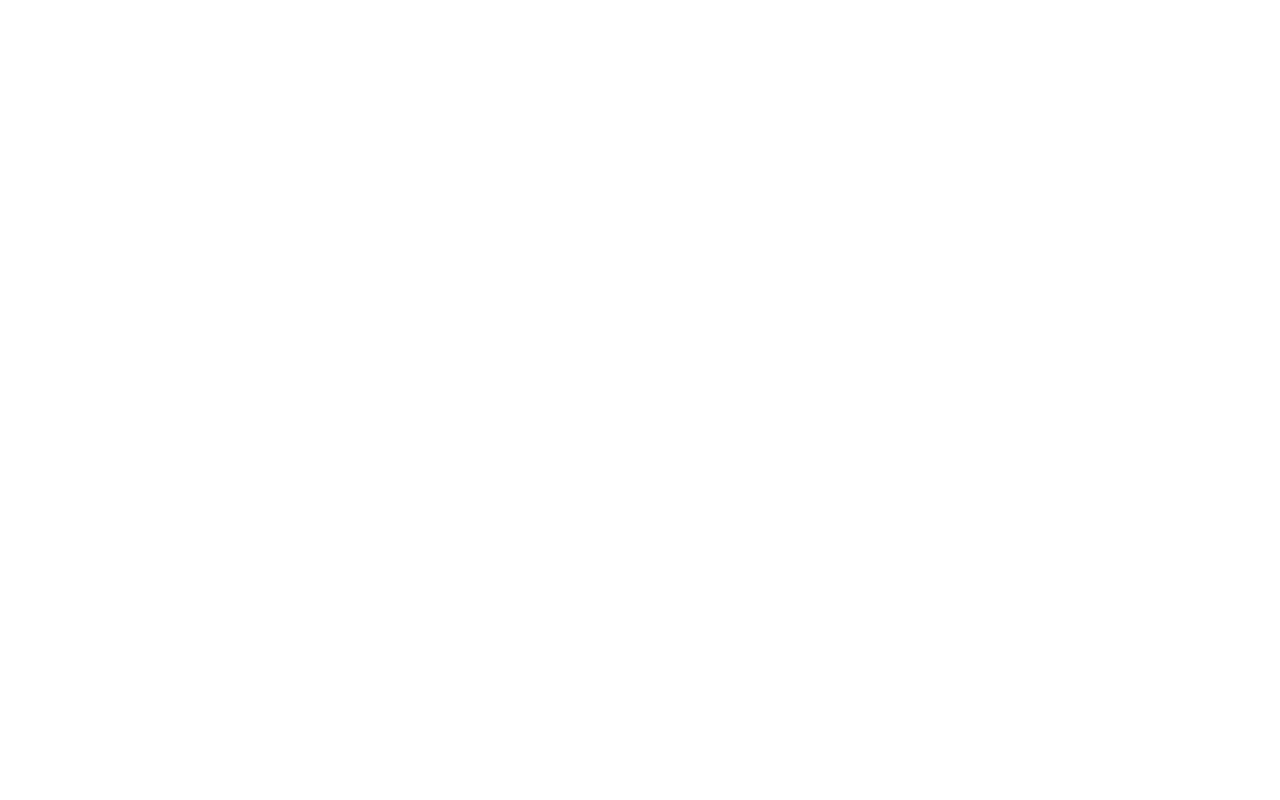
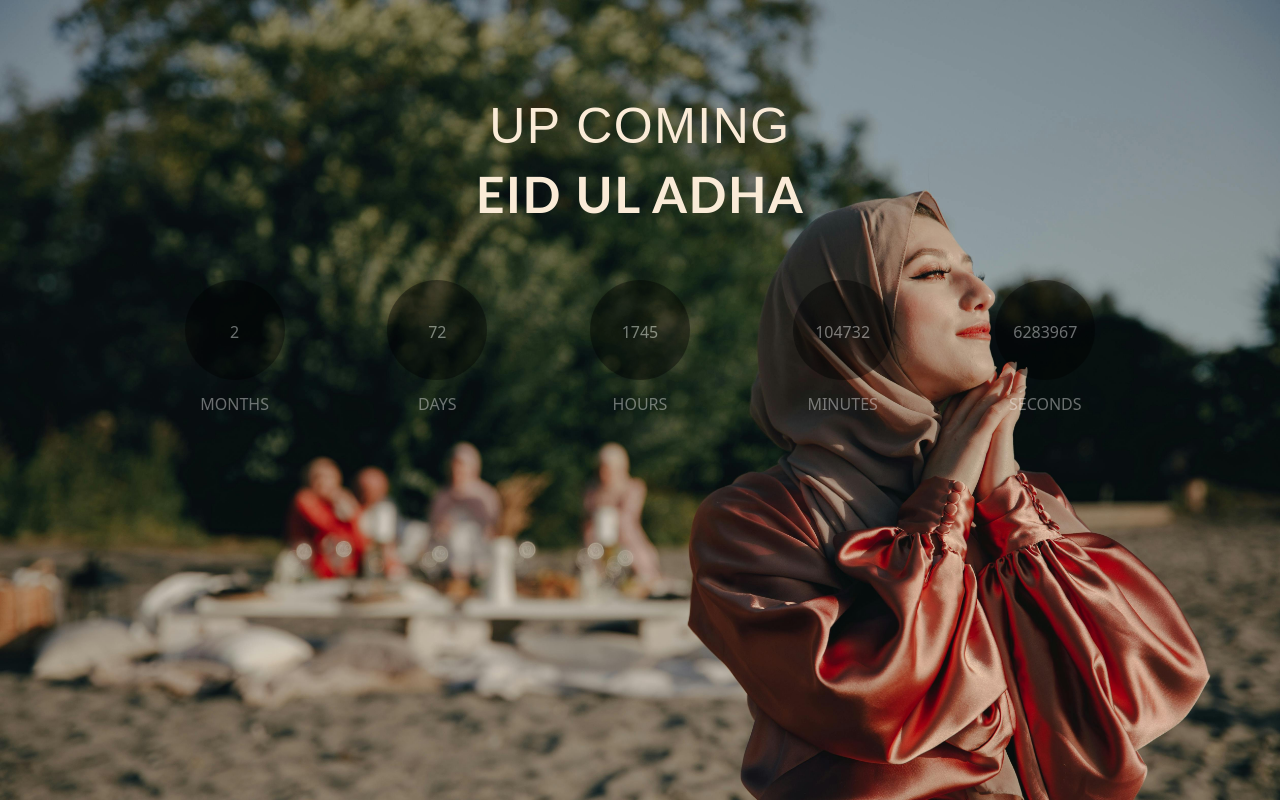
Before and after one commit to Tahir-Yousafzai/JS_Basic_DOM, a plain HTML site: page index.html in a window 1280 px wide. Drawn offline with Linux system fonts and the light colour scheme.

Commit message:
Assigment done

```diff
--- a/app.js
+++ b/app.js
@@ -0,0 +1,28 @@
+
+function countDown() {
+
+    var eidDate = new Date('2024-07-21');
+
+    var currentDate = new Date();
+
+    var msPerDay = 1000 * 60 * 60 * 24;
+
+    var timeDiff = eidDate.getTime() - currentDate.getTime();
+
+
+    var seconds = Math.floor(timeDiff / 1000);
+    var minutes = Math.floor(seconds / 60);
+    var hours = Math.floor(minutes / 60);
+    var days = Math.floor(hours / 24);
+    var months = Math.floor(days / 30);
+
+
+    document.getElementById("months").innerHTML = months;
+    document.getElementById("days").innerHTML = days;
+    document.getElementById("hours").innerHTML = hours;
+    document.getElementById("minutes").innerHTML = minutes;
+    document.getElementById("seconds").innerHTML = seconds;
+
+}
+
+countDown();
--- a/index.html
+++ b/index.html
@@ -10,10 +10,54 @@
 <body>
     <div class="container">
         <div class="row">
-            <div class="col-lg-6">
-
+            <div class="col">
+                <div class="heding pt-5 mt-5">
+                    <h2>UP COMING</h1>
+                    <h1>EID UL ADHA</h1>
+                </div>
+            </div>
+        </div>
+        <div class="row">
+            <div class="col">
+                <div class="main-box pt-5">
+                    <div class="boxes">
+                        <div class="box01">
+                            <p id="months"></p>
+                        </div>
+                        <p class="mt-5">MONTHS</p>
+                    </div>
+                    <div class="boxes">
+                        <div class="box02">
+                            <p id="days"></p>
+                        </div>
+                        <p class="mt-5">DAYS</p>
+                    </div>
+                    <div class="boxes">
+                        <div class="box03">
+                            <p id="hours"></p>
+                        </div>
+                        <p class="mt-5">HOURS</p>
+                    </div>
+                    <div class="boxes">
+                        <div class="box04">
+                            <p id="minutes"></p>
+                            <p class="mt-5">MINUTES</p>
+                        </div>
+                    </div>
+                    <div class="boxes">
+                        <div class="box05">
+                            <p id="seconds"></p>
+                        </div>
+                        <p class="mt-5">SECONDS</p>
+                    </div>
+                </div>
             </div>
         </div>
     </div>
+
+
+
+
+    <script src="app.js"></script>
 </body>
 </html>
--- a/style.css
+++ b/style.css
@@ -1,3 +1,36 @@
 body{
-    background-image: ;
+    background-image:url(Images/Eid\ ul\ Eidha.jpg) ;
+    background-repeat: no-repeat;
+    background-size: cover;
+    position: relative;
 }
+h1{
+ text-align: center;
+ color: antiquewhite;
+ font-size: 50px;
+ font-weight: 800;
+ letter-spacing: 1.5px;
+ font-family: 'Gill Sans', 'Gill Sans MT', Calibri, 'Trebuchet MS', sans-serif;
+}
+h2{
+ text-align: center;
+ color: antiquewhite;
+ font-size: 50px;
+ letter-spacing: 1.5px;
+ font-family: fantasy;
+}
+.main-box{
+    display: flex;
+    justify-content: space-evenly;
+    align-items: center;
+}
+.boxes{
+    background-color: black;
+    text-align: center;
+    opacity: 40%;
+    padding-top: 40px;
+    width: 100px;
+    height: 100px;
+    border-radius: 100%;
+    color: white;
+}
```
Also changed, not shown: Images/Eid ul Eidha.jpg (added).
